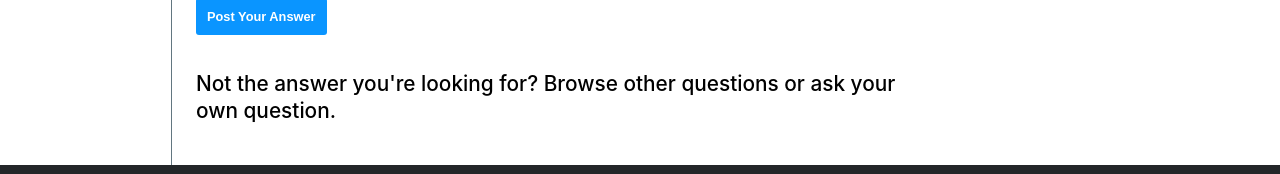
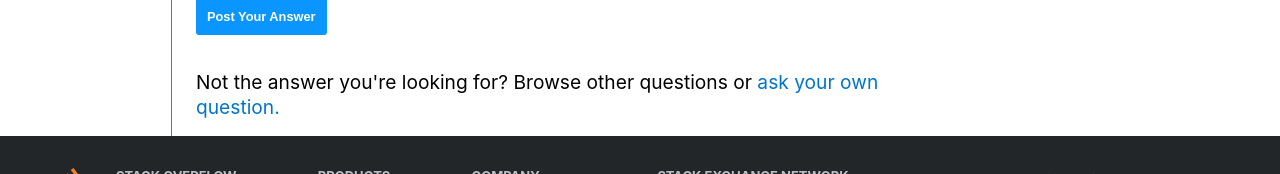
Before and after one commit to codestates-seb/seb41_pre_040, a React (Create React App) app in the folder client/: page /question/id in a window 1280 px wide. Shown: the part 3156-3330 px from the top of the page. Built offline with nearby package versions, Linux system fonts and the light colour scheme.

Commit message:
답변 영역 하단 문구에 라우팅 추가

```diff
--- a/client/src/components/AnswerQuestion.js
+++ b/client/src/components/AnswerQuestion.js
@@ -37,27 +37,15 @@ const ManageButton = styled.div`
   }
 `;
 
-const BottomNotice = styled.div`
-  margin: 15px 0px 17px 0px;
-  h2 {
-    font-weight: 400;
-    font-size: 1.2rem;
-  }
-`;
-
 const AnswerQuestion = () => {
   const [value, setValue] = useState("");
 
   return (
-    <>
     <AnswerForm>
       <h2>Your Answer</h2>
       <div className="editor">
         <MDEditor value={value} onChange={setValue} />
-          <MDEditor.Markdown
-            source={value}
-            style={{ whiteSpace: "pre-wrap" }}
-          />
+        <MDEditor.Markdown source={value} style={{ whiteSpace: "pre-wrap" }} />
       </div>
       <ManageButton>
         {/* 글 등록 구현 필요 */}
@@ -65,13 +53,6 @@ const AnswerQuestion = () => {
         <button className="submit-question">Post Your Answer</button>
       </ManageButton>
     </AnswerForm>
-      <BottomNotice>
-        <h2>
-          Not the answer you're looking for? Browse other questions or ask your
-          own question.
-        </h2>
-      </BottomNotice>
-    </>
   );
 };
 
--- a/client/src/pages/QuestionDetail.js
+++ b/client/src/pages/QuestionDetail.js
@@ -5,6 +5,7 @@ import Aside from "../components/Aside";
 import AnswersList from "../components/AnswersList";
 import AnswerQuestion from "../components/AnswerQuestion";
 import PostLayout from "../components/PostLayout";
+import { Link } from "react-router-dom";
 
 const TitleContainer = styled.div`
   display: flex;
@@ -51,7 +52,6 @@ const MainContent = styled.div`
 const Main = styled.div`
   float: left;
   width: calc(100% - 300px - 24px);
-  padding-bottom: 24px;
 
   #answers {
     padding-top: 10px;
@@ -66,6 +66,17 @@ const Main = styled.div`
     font-weight: 500;
     line-height: 1.3;
     margin: 0px 0px 8px 0px;
+  }
+`;
+
+const BottomNotice = styled.div`
+  margin: 15px 0px 17px 0px;
+  h2 {
+    font-weight: 400;
+    font-size: 1.2rem;
+    .ask-question {
+      color: #0074cc;
+    }
   }
 `;
 
@@ -100,6 +111,14 @@ const QuestionDetail = () => {
           {/* 로그인 상태가 아니라면 답변 영역이 보이면 안 됨 */}
           <AnswerQuestion />
         </div>
+        <BottomNotice>
+          <h2>
+            Not the answer you're looking for? Browse other questions or{" "}
+            <Link className="ask-question" to="/ask">
+              ask your own question.
+            </Link>
+          </h2>
+        </BottomNotice>
       </Main>
       <RightAside>
         <Aside />
```
Lines whose indentation alone changed are shown as unchanged.
